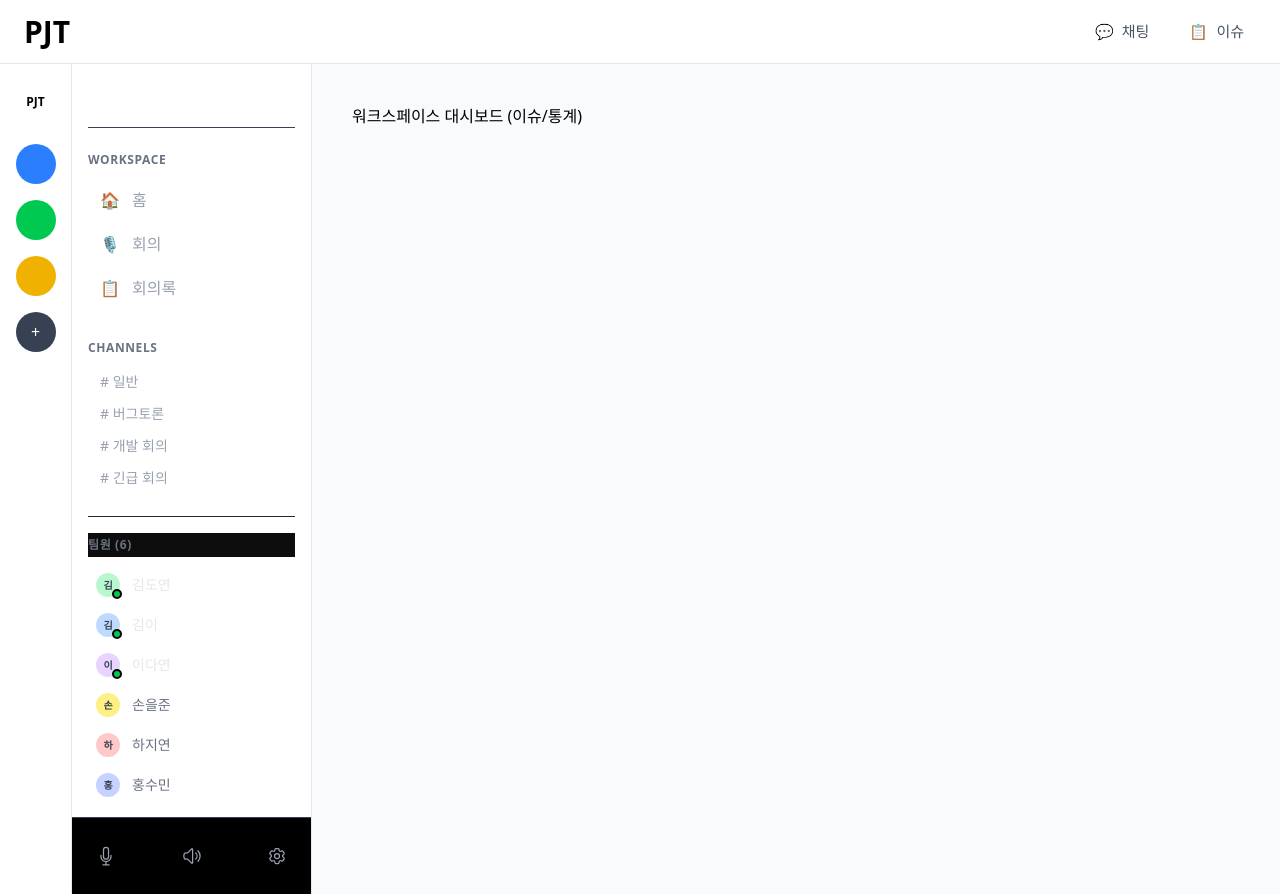
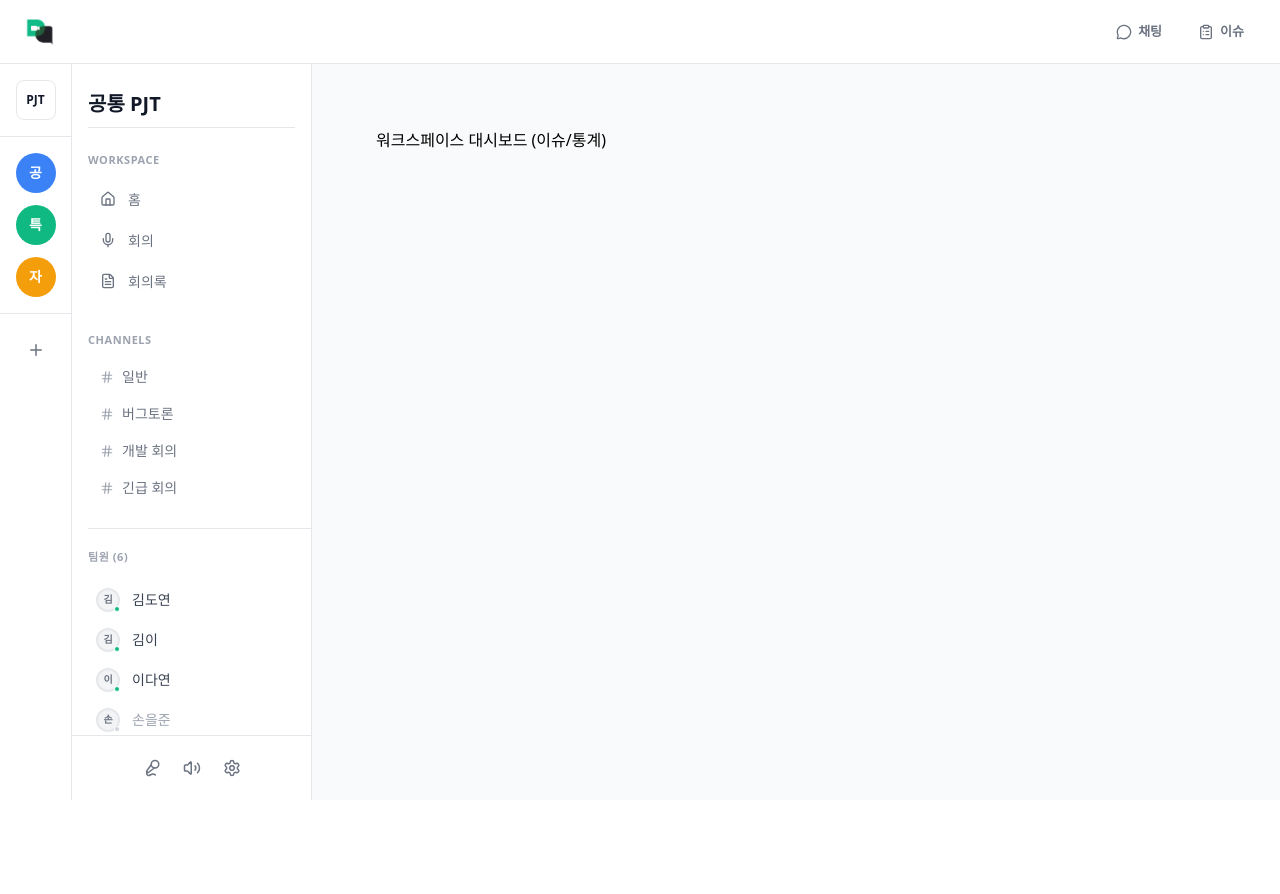
Before and after one commit to Spinxxx-Soo/DIDIT, a React (Vite) app in the folder apps/client/: page /workspace/1 in a window 1280 px wide. After the commit the page ends 800 px from the top, so only its background shows below. Built offline with nearby package versions, Linux system fonts and the light colour scheme; sample sign-in values are in the browser's storage.

Commit message:
Task/#17 update nav

```diff
--- a/apps/client/src/components/features/layout/ChannelSidebar.jsx
+++ b/apps/client/src/components/features/layout/ChannelSidebar.jsx
@@ -1,5 +1,8 @@
-import React from 'react';
 import { useLocation, useNavigate } from 'react-router-dom';
+import { Home, Mic, FileText, Hash, Plus, Mic2, Volume2, Settings } from 'lucide-react';
+import { Avatar } from '@/components/common/Avatar';
+import { Divider } from '@/components/common/Divider';
+import { IconButton } from '@/components/common/Button/IconButton';
 
 const ChannelSidebar = () => {
   const location = useLocation();
@@ -7,96 +10,115 @@ const ChannelSidebar = () => {
 
   const isActive = (path) => location.pathname.includes(path);
 
+  // 디자인 가이드 nav-item 패턴 적용
   const getMenuItemClass = (active) => {
-    return active
-      ? "flex items-center gap-3 px-3 py-2 bg-blue-900/50 text-blue-400 rounded cursor-pointer font-medium transition-colors"
-      : "flex items-center gap-3 px-3 py-2 text-gray-400 hover:bg-gray-800 hover:text-white rounded cursor-pointer transition-colors";
+    const baseClass = "flex items-center gap-3 px-3 py-2 rounded-[var(--radius-md)] cursor-pointer font-medium transition-all duration-150 text-[14px]";
+
+    if (active) {
+      return `${baseClass} bg-[var(--success-bg)] text-[var(--color-green-primary)]`;
+    }
+    return `${baseClass} text-[var(--text-secondary)] hover:bg-[var(--bg-hover)] hover:text-[var(--text-bright)]`;
   };
 
   // 임시 멤버 데이터
   const members = [
-    { id: 1, name: '김도연', isOnline: true, avatarColor: 'bg-green-200' },
-    { id: 2, name: '김이', isOnline: true, avatarColor: 'bg-blue-200' },
-    { id: 3, name: '이다연', isOnline: true, avatarColor: 'bg-purple-200' },
-    { id: 4, name: '손을준', isOnline: false, avatarColor: 'bg-yellow-200' },
-    { id: 5, name: '하지연', isOnline: false, avatarColor: 'bg-red-200' },
-    { id: 6, name: '홍수민', isOnline: false, avatarColor: 'bg-indigo-200' },
-    // 스크롤 테스트를 위한 더미 데이터 (필요시 주석 해제하여 테스트)
-    // ...Array.from({ length: 10 }).map((_, i) => ({ id: 10 + i, name: `테스트 멤버 ${i}`, isOnline: false, avatarColor: 'bg-gray-200' }))
+    { id: 1, name: '김도연', isOnline: true },
+    { id: 2, name: '김이', isOnline: true },
+    { id: 3, name: '이다연', isOnline: true },
+    { id: 4, name: '손을준', isOnline: false },
+    { id: 5, name: '하지연', isOnline: false },
+    { id: 6, name: '홍수민', isOnline: false },
+  ];
+
+  // 임시 채널 데이터
+  const channels = [
+    { id: 1, name: '일반' },
+    { id: 2, name: '버그토론' },
+    { id: 3, name: '개발 회의' },
+    { id: 4, name: '긴급 회의' },
   ];
 
   return (
-    <div className="flex flex-col h-full pt-4"> {/* px-4 제거하고 내부 섹션에 패딩 적용 (스크롤바 위치 때문) */}
-
-      {/* 1. 상단 고정 영역 (헤더 + 워크스페이스 + 채널) */}
+    <div className="flex flex-col h-full pt-4 bg-[var(--bg-sidebar)]">
+      {/* 1. 상단 고정 영역 */}
       <div className="flex-shrink-0 px-4 mb-2">
         {/* 헤더 */}
-        <div className="h-12 flex items-center font-bold text-xl border-b border-gray-700 mb-6 text-white">
+        <div className="h-12 flex items-center font-bold text-xl border-b border-[var(--border-default)] mb-6 text-[var(--text-bright)]">
           공통 PJT
         </div>
 
         {/* WORKSPACE 메뉴 */}
         <div className="mb-8">
-          <div className="text-xs text-gray-500 font-semibold mb-3 tracking-wider">WORKSPACE</div>
+          <div className="text-[11px] text-[var(--text-tertiary)] font-semibold mb-3 tracking-wider uppercase">
+            WORKSPACE
+          </div>
           <ul className="space-y-1">
             <li
               onClick={() => navigate('/workspace')}
               className={getMenuItemClass(location.pathname === '/workspace' || location.pathname === '/workspace/')}
             >
-              <span>🏠</span> <span>홈</span>
+              <Home size={16} /> <span>홈</span>
             </li>
             <li
               onClick={() => navigate('/workspace/meeting')}
               className={getMenuItemClass(isActive('meeting'))}
             >
-              <span>🎙</span> <span>회의</span>
+              <Mic size={16} /> <span>회의</span>
             </li>
             <li
               onClick={() => navigate('/workspace/minutes')}
               className={getMenuItemClass(isActive('minutes'))}
             >
-              <span>📋</span> <span>회의록</span>
+              <FileText size={16} /> <span>회의록</span>
             </li>
           </ul>
         </div>
 
         {/* CHANNELS 메뉴 */}
         <div className="mb-4">
-          <div className="flex items-center justify-between text-xs text-gray-500 font-semibold mb-3 tracking-wider group">
+          <div className="flex items-center justify-between text-[11px] text-[var(--text-tertiary)] font-semibold mb-3 tracking-wider uppercase group">
             <span>CHANNELS</span>
-              <button className="text-gray-400 hover:text-white opacity-0 group-hover:opacity-100 transition-opacity">+</button>
+            <button className="text-[var(--text-tertiary)] hover:text-[var(--color-green-primary)] opacity-0 group-hover:opacity-100 transition-opacity">
+              <Plus size={14} />
+            </button>
           </div>
           <ul className="space-y-1">
-            <li className="px-3 py-1 text-gray-400 hover:bg-gray-800 rounded cursor-pointer text-sm"># 일반</li>
-            <li className="px-3 py-1 text-gray-400 hover:bg-gray-800 rounded cursor-pointer text-sm"># 버그토론</li>
-            <li className="px-3 py-1 text-gray-400 hover:bg-gray-800 rounded cursor-pointer text-sm"># 개발 회의</li>
-            <li className="px-3 py-1 text-gray-400 hover:bg-gray-800 rounded cursor-pointer text-sm"># 긴급 회의</li>
+            {channels.map((channel) => (
+              <li
+                key={channel.id}
+                className="flex items-center gap-2 px-3 py-1.5 text-[var(--text-secondary)] hover:bg-[var(--bg-hover)] hover:text-[var(--text-bright)] rounded-[var(--radius-md)] cursor-pointer text-[14px] transition-colors duration-150"
+              >
+                <Hash size={14} className="text-[var(--text-tertiary)]" />
+                {channel.name}
+              </li>
+            ))}
           </ul>
         </div>
       </div>
 
-      {/* 구분선 (선택사항) */}
-      <div className="h-[1px] bg-gray-800 mx-4 mb-4 flex-shrink-0"></div>
+      {/* 구분선 */}
+      <Divider className="mx-4 mb-4" />
 
-      {/* 2. 하단 스크롤 영역 (MEMBERS 리스트만 스크롤) */}
-      {/* flex-1: 남은 공간 모두 차지 / overflow-y-auto: 내용 넘치면 스크롤 / min-h-0: flex 자식 스크롤 버그 방지 */}
-      <div className="flex-1 overflow-y-auto custom-scrollbar px-4 pb-4 min-h-0">
-          <div className="flex items-center justify-between text-xs text-gray-500 font-semibold mb-3 tracking-wider group sticky top-0 bg-black/95 py-1 z-10 backdrop-blur-sm">
+      {/* 2. 하단 스크롤 영역 (MEMBERS 리스트) */}
+      <div className="flex-1 overflow-y-auto px-4 pb-4 min-h-0">
+        <div className="flex items-center justify-between text-[11px] text-[var(--text-tertiary)] font-semibold mb-3 tracking-wider uppercase group sticky top-0 bg-[var(--bg-sidebar)] py-1 z-10">
           <span>팀원 ({members.length})</span>
-              <button className="text-gray-400 hover:text-white opacity-0 group-hover:opacity-100 transition-opacity">+</button>
+          <button className="text-[var(--text-tertiary)] hover:text-[var(--color-green-primary)] opacity-0 group-hover:opacity-100 transition-opacity">
+            <Plus size={14} />
+          </button>
         </div>
-          <ul className="space-y-2">
+        <ul className="space-y-1">
           {members.map((member) => (
-                  <li key={member.id} className="flex items-center gap-3 px-2 py-1 hover:bg-gray-800 rounded cursor-pointer group">
-                      <div className="relative">
-                          <div className={`w-6 h-6 rounded-full flex items-center justify-center text-[10px] text-gray-700 font-bold ${member.avatarColor}`}>
-                              {member.name[0]}
-                          </div>
-                          {member.isOnline && (
-                              <div className="absolute -bottom-0.5 -right-0.5 w-2.5 h-2.5 bg-green-500 border-2 border-black rounded-full"></div>
-                          )}
-                      </div>
-                      <span className={`text-sm ${member.isOnline ? 'text-gray-200' : 'text-gray-500'}`}>
+            <li
+              key={member.id}
+              className="flex items-center gap-3 px-2 py-1.5 hover:bg-[var(--bg-hover)] rounded-[var(--radius-md)] cursor-pointer transition-colors duration-150"
+            >
+              <Avatar
+                name={member.name}
+                size="xs"
+                status={member.isOnline ? 'online' : 'offline'}
+              />
+              <span className={`text-[14px] ${member.isOnline ? 'text-[var(--text-primary)]' : 'text-[var(--text-tertiary)]'}`}>
                 {member.name}
               </span>
             </li>
@@ -104,24 +126,26 @@ const ChannelSidebar = () => {
         </ul>
       </div>
 
-      {/* 3. 하단 컨트롤 바 (고정) */}
-      <div className="flex-shrink-0 py-5 border-t border-gray-700 flex justify-between px-4 bg-black mt-auto">
-         <button className="text-gray-400 hover:text-green-500 transition p-2">
-            <svg xmlns="http://www.w3.org/2000/svg" fill="none" viewBox="0 0 24 24" strokeWidth={1.5} stroke="currentColor" className="w-5 h-5">
-              <path strokeLinecap="round" strokeLinejoin="round" d="M12 18.75a6 6 0 006-6v-1.5m-6 7.5a6 6 0 01-6-6v-1.5m6 7.5v3.75m-3.75 0h7.5M12 15.75a3 3 0 01-3-3V4.5a3 3 0 116 0v8.25a3 3 0 01-3 3z" />
-            </svg>
-         </button>
-         <button className="text-gray-400 hover:text-green-500 transition p-2">
-            <svg xmlns="http://www.w3.org/2000/svg" fill="none" viewBox="0 0 24 24" strokeWidth={1.5} stroke="currentColor" className="w-5 h-5">
-              <path strokeLinecap="round" strokeLinejoin="round" d="M19.114 5.636a9 9 0 010 12.728M16.463 8.288a5.25 5.25 0 010 7.424M6.75 8.25l4.72-4.72a.75.75 0 011.28.53v15.88a.75.75 0 01-1.28.53l-4.72-4.72H4.51c-.88 0-1.704-.507-1.938-1.354A9.01 9.01 0 012.25 12c0-.83.112-1.633.322-2.396C2.806 8.756 3.63 8.25 4.51 8.25H6.75z" />
-            </svg>
-         </button>
-         <button className="text-gray-400 hover:text-gray-100 transition p-2">
-            <svg xmlns="http://www.w3.org/2000/svg" fill="none" viewBox="0 0 24 24" strokeWidth={1.5} stroke="currentColor" className="w-5 h-5">
-              <path strokeLinecap="round" strokeLinejoin="round" d="M9.594 3.94c.09-.542.56-.94 1.11-.94h2.593c.55 0 1.02.398 1.11.94l.213 1.281c.063.374.313.686.645.87.074.04.147.083.22.127.324.196.72.257 1.075.124l1.217-.456a1.125 1.125 0 011.37.49l1.296 2.247a1.125 1.125 0 01-.26 1.431l-1.003.827c-.293.24-.438.613-.431.992a6.759 6.759 0 010 .255c-.007.378.138.75.43.99l1.005.828c.424.35.534.954.26 1.43l-1.298 2.247a1.125 1.125 0 01-1.369.491l-1.217-.456c-.355-.133-.75-.072-1.076.124a6.57 6.57 0 01-.22.128c-.332.183-.582.496-.644.869l-.212 1.28c-.09.543-.56.941-1.11.941h-2.594c-.55 0-1.02-.398-1.11-.94l-.213-1.281c-.062-.374-.312-.686-.644-.87a6.52 6.52 0 01-.22-.127c-.325-.196-.72-.257-1.076-.124l-1.217.456a1.125 1.125 0 01-1.369-.49l-1.297-2.247a1.125 1.125 0 01.26-1.431l1.004-.827c.292-.24.437-.613.43-.992a6.932 6.932 0 010-.255c.007-.378-.138-.75-.43-.99l-1.004-.828a1.125 1.125 0 01-.26-1.43l1.297-2.247a1.125 1.125 0 011.37-.491l1.216.456c.356.133.751.072 1.076-.124.072-.044.146-.087.22-.128.332-.183.583-.496.645-.869l.214-1.281z" />
-              <path strokeLinecap="round" strokeLinejoin="round" d="M15 12a3 3 0 11-6 0 3 3 0 016 0z" />
-            </svg>
-         </button>
+      {/* 3. 하단 컨트롤 바 */}
+      <div className="flex-shrink-0 py-4 border-t border-[var(--border-default)] flex justify-center gap-2 px-4 bg-[var(--bg-sidebar)] mt-auto">
+        <IconButton
+          icon={<Mic2 size={18} />}
+          variant="ghost"
+          size="sm"
+          title="마이크"
+        />
+        <IconButton
+          icon={<Volume2 size={18} />}
+          variant="ghost"
+          size="sm"
+          title="스피커"
+        />
+        <IconButton
+          icon={<Settings size={18} />}
+          variant="ghost"
+          size="sm"
+          title="설정"
+        />
       </div>
     </div>
   );
--- a/apps/client/src/components/features/layout/GNB.jsx
+++ b/apps/client/src/components/features/layout/GNB.jsx
@@ -1,6 +1,8 @@
-import React from 'react';
 import { Link } from 'react-router-dom';
-import useAuthStore from '../../../store/useAuthStore';
+import logo from '@/assets/didit_logo.png';
+import { MessageCircle, ClipboardList } from 'lucide-react';
+import useAuthStore from '@/store/useAuthStore';
+import { Button } from '@/components/common/Button';
 
 const GNB = ({
   variant = 'landing',
@@ -9,64 +11,67 @@ const GNB = ({
   activePanel
 }) => {
   const isWorkspace = variant === 'workspace';
-
-  // 로그인 상태 확인
   const { isAuthenticated, logout } = useAuthStore();
 
   return (
-    <header className="h-16 border-b border-gray-200 px-6 flex items-center justify-between bg-white z-[var(--z-sticky)] flex-shrink-0">
+    <header className="h-16 border-b border-[var(--border-default)] px-6 flex items-center justify-between bg-[var(--bg-panel)] flex-shrink-0">
       {/* 로고 영역 */}
-      <Link to="/" className="text-2xl font-bold flex items-center gap-2">
-        <span className="text-3xl">PJT</span> {/* 로고 이미지 대체 */}
+      <Link to="/" className="flex items-center gap-2">
+        <img
+          src={logo}
+          alt="PJT 로고"
+          className="h-8 w-auto"
+        />
       </Link>
 
       {/* 네비게이션 영역 */}
-      <nav className="flex items-center gap-4 text-[15px]">
+      <nav className="flex items-center gap-3 text-[15px]">
         {isWorkspace ? (
           // [워크스페이스 모드] 채팅, 이슈 버튼
           <>
-            <button
+            <Button
+              variant={activePanel === 'chat' ? 'secondary' : 'ghost'}
+              size="sm"
+              leftIcon={<MessageCircle size={16} />}
               onClick={onChatClick}
-              className={`flex items-center gap-2 px-3 py-2 rounded-md transition font-medium ${
-                activePanel === 'chat'
-                  ? 'bg-gray-100 text-[var(--color-green-primary)]'
-                  : 'text-gray-600 hover:bg-gray-50 hover:text-gray-900'
-              }`}
+              className={activePanel === 'chat' ? 'border-[var(--color-green-primary)] text-[var(--color-green-primary)]' : ''}
             >
-              <span>💬</span>
-              <span>채팅</span>
-            </button>
-            <button
+              채팅
+            </Button>
+            <Button
+              variant={activePanel === 'issue' ? 'secondary' : 'ghost'}
+              size="sm"
+              leftIcon={<ClipboardList size={16} />}
               onClick={onIssueClick}
-              className={`flex items-center gap-2 px-3 py-2 rounded-md transition font-medium ${
-                activePanel === 'issue'
-                  ? 'bg-gray-100 text-[var(--color-green-primary)]'
-                  : 'text-gray-600 hover:bg-gray-50 hover:text-gray-900'
-              }`}
+              className={activePanel === 'issue' ? 'border-[var(--color-green-primary)] text-[var(--color-green-primary)]' : ''}
             >
-              <span>📋</span>
-              <span>이슈</span>
-            </button>
+              이슈
+            </Button>
           </>
         ) : (
           // [기본 모드] 기존 랜딩 페이지 메뉴
           <>
-            <Link to="/about" className="hover:text-[var(--color-green-primary)]">About us</Link>
-            <Link to="/contact" className="hover:text-[var(--color-green-primary)]">Contact</Link>
-            {/* 로그인 상태에 따라 버튼 다르게 보여주기 */}
+            <Link
+              to="/about"
+              className="text-[var(--text-secondary)] hover:text-[var(--color-green-primary)] transition-colors duration-200"
+            >
+              About us
+            </Link>
+            <Link
+              to="/contact"
+              className="text-[var(--text-secondary)] hover:text-[var(--color-green-primary)] transition-colors duration-200"
+            >
+              Contact
+            </Link>
             {isAuthenticated ? (
-              <button
-                onClick={logout}
-                className="bg-gray-800 text-white px-4 py-2 rounded-md text-sm font-medium hover:bg-gray-700 transition"
-              >
+              <Button variant="secondary" size="sm" onClick={logout}>
                 Logout
-              </button>
+              </Button>
             ) : (
-              <Link
-                to="/login"
-                className="bg-[var(--color-green-primary)] text-white px-4 py-2 rounded-md text-sm font-medium hover:bg-[#059669] transition"
-              >
-                Login
+              <Link to="/login">
+                <Button variant="primary" size="sm">
+                  Login
+                </Button>
               </Link>
             )}
           </>
--- a/apps/client/src/components/features/layout/ProjectSidebar.jsx
+++ b/apps/client/src/components/features/layout/ProjectSidebar.jsx
@@ -1,23 +1,57 @@
-import React from 'react';
-import { Link } from 'react-router-dom';
+import { Link, useNavigate } from 'react-router-dom';
+import { Plus } from 'lucide-react';
+import { Divider } from '@/components/common/Divider';
+import { IconButton } from '@/components/common/Button/IconButton';
 
 const ProjectSidebar = () => {
+  const navigate = useNavigate();
+
+  // 임시 프로젝트 데이터
+  const projects = [
+    { id: '1', name: '공통 프로젝트', color: 'var(--color-info)' },
+    { id: '2', name: '특화 프로젝트', color: 'var(--color-green-primary)' },
+    { id: '3', name: '자율 프로젝트', color: 'var(--color-warning)' },
+  ];
+
+  const handleProjectClick = (projectId) => {
+    navigate(`/workspace/${projectId}`);
+  };
+
   return (
-    <div className="flex flex-col items-center gap-4 w-full">
-       {/* 로고 (홈으로 가기) */}
-      <div className="w-10 h-10 bg-white rounded-xl mb-2 flex items-center justify-center cursor-pointer">
-        <Link to="/projects"><span className="font-bold text-black text-xs">PJT</span></Link>
-      </div>
+    <div className="flex flex-col items-center gap-3 w-full bg-[var(--bg-sidebar)]">
+      {/* 로고 (홈으로 가기) */}
+      <Link
+        to="/mypage"
+        className="w-10 h-10 bg-[var(--bg-panel)] rounded-[var(--radius-lg)] flex items-center justify-center cursor-pointer hover:bg-[var(--bg-hover)] transition-colors duration-200 border border-[var(--border-default)]"
+      >
+        <span className="font-bold text-[var(--text-bright)] text-xs">PJT</span>
+      </Link>
 
-      {/* 프로젝트 리스트 (예시 데이터) */}
-      <div className="w-10 h-10 rounded-full bg-blue-500 cursor-pointer hover:rounded-xl transition-all duration-200"></div>
-      <div className="w-10 h-10 rounded-full bg-green-500 cursor-pointer hover:rounded-xl transition-all duration-200"></div>
-      <div className="w-10 h-10 rounded-full bg-yellow-500 cursor-pointer hover:rounded-xl transition-all duration-200"></div>
+      <Divider className="w-8 my-1" />
+
+      {/* 프로젝트 리스트 */}
+      {projects.map((project) => (
+        <button
+          key={project.id}
+          onClick={() => handleProjectClick(project.id)}
+          className="w-10 h-10 rounded-full cursor-pointer hover:rounded-[var(--radius-lg)] transition-all duration-200 flex items-center justify-center text-white font-bold text-sm"
+          style={{ backgroundColor: project.color }}
+          title={project.name}
+        >
+          {project.name.charAt(0)}
+        </button>
+      ))}
+
+      <Divider className="w-8 my-1" />
 
       {/* 추가 버튼 */}
-      <div className="w-10 h-10 rounded-full bg-gray-700 text-white flex items-center justify-center cursor-pointer hover:bg-green-500 transition-colors">
-        +
-      </div>
+      <IconButton
+        icon={<Plus size={18} />}
+        variant="ghost"
+        size="md"
+        className="rounded-full hover:bg-[var(--color-green-primary)] hover:text-white"
+        title="새 프로젝트 만들기"
+      />
     </div>
   );
 };
--- a/apps/client/src/layouts/WorkspaceLayout.jsx
+++ b/apps/client/src/layouts/WorkspaceLayout.jsx
@@ -1,5 +1,5 @@
+import { useState } from 'react';
 import { Outlet } from 'react-router-dom';
-import { useState } from 'react';
 import GNB from '../components/features/layout/GNB';
 import ProjectSidebar from '../components/features/layout/ProjectSidebar';
 import ChannelSidebar from '../components/features/layout/ChannelSidebar';
@@ -9,13 +9,12 @@ import RightSidebar from '../components/features/layout/RightSidebar';
  * WorkspaceLayout - 프로젝트 내부 전체 레이아웃
  * 사용: 홈, 회의, 회의록 등 프로젝트 내부 페이지
  *
- *
  * 구조:
  * ┌──────────────────────────────────────────┐
  * │              GNB (전체 상단)              │
  * ├──────┬────────┬────────────────┬─────────┤
  * │ Proj │Channel │    Content     │  Right  │
- * │ Side │ Side   │                │  Side   │
+ * │ 72px │ 240px  │    flex-1      │  360px  │
  * └──────┴────────┴────────────────┴─────────┘
  */
 const WorkspaceLayout = () => {
@@ -30,38 +29,44 @@ const WorkspaceLayout = () => {
   };
 
   return (
-    <div className="min-h-screen bg-[var(--bg-app)] flex flex-col">
-      {/* 상단 GNB - 전체 레이아웃 최상단 */}
+    <div className="flex flex-col h-screen w-full overflow-hidden bg-[var(--bg-app)]">
+      {/* 최상단 GNB - 전체 너비 */}
       <GNB
         variant="workspace"
+        activePanel={activePanel}
         onChatClick={handleChatClick}
         onIssueClick={handleIssueClick}
-        activePanel={activePanel}
       />
 
+      {/* 하단 영역: 사이드바들 + 콘텐츠 */}
       <div className="flex flex-1 overflow-hidden">
-        {/* 1열: 프로젝트 사이드바 */}
-        <aside className="w-[72px] bg-[var(--bg-sidebar)] border-r border-[var(--border-default)] flex-shrink-0 py-4">
+        {/* 1열: 프로젝트 선택 바 */}
+        <aside className="w-[72px] bg-[var(--bg-sidebar)] border-r border-[var(--border-default)] flex-shrink-0 flex flex-col items-center py-4">
           <ProjectSidebar />
         </aside>
 
         {/* 2열: 채널 사이드바 */}
-        <aside className="w-[240px] bg-[var(--bg-sidebar)] border-r border-[var(--border-default)] flex-shrink-0">
+        <aside className="w-[240px] bg-[var(--bg-sidebar)] border-r border-[var(--border-default)] flex-shrink-0 flex flex-col">
           <ChannelSidebar />
         </aside>
 
         {/* 3열: 메인 콘텐츠 */}
-        <main className="flex-1 overflow-auto">
+        <main className="flex-1 overflow-y-auto bg-[var(--bg-app)] p-6">
           <Outlet />
         </main>
 
-        {/* 4열: 오른쪽 사이드바 (채팅/이슈) - 슬라이드 애니메이션 */}
+        {/* 4열: 우측 사이드바 (슬라이드 애니메이션) */}
         <aside
-          className={`bg-[var(--bg-panel)] border-l border-[var(--border-default)] flex-shrink-0 transition-all duration-300 ease-in-out overflow-hidden ${
-            activePanel ? 'w-[320px]' : 'w-0 border-none'
+          className={`flex-shrink-0 border-l border-[var(--border-default)] bg-[var(--bg-panel)] transition-all duration-300 ease-in-out overflow-hidden ${
+            activePanel ? 'w-[360px]' : 'w-0 border-none'
           }`}
         >
-          <RightSidebar activePanel={activePanel} onClose={() => setActivePanel(null)} />
+          {activePanel && (
+            <RightSidebar
+              activePanel={activePanel}
+              onClose={() => setActivePanel(null)}
+            />
+          )}
         </aside>
       </div>
     </div>
```
Also changed, not shown: apps/client/src/components/features/layout/RightSidebar.jsx (+73 -51 lines), apps/client/src/assets/didit_logo.png (added). Lines whose indentation alone changed are shown as unchanged.
